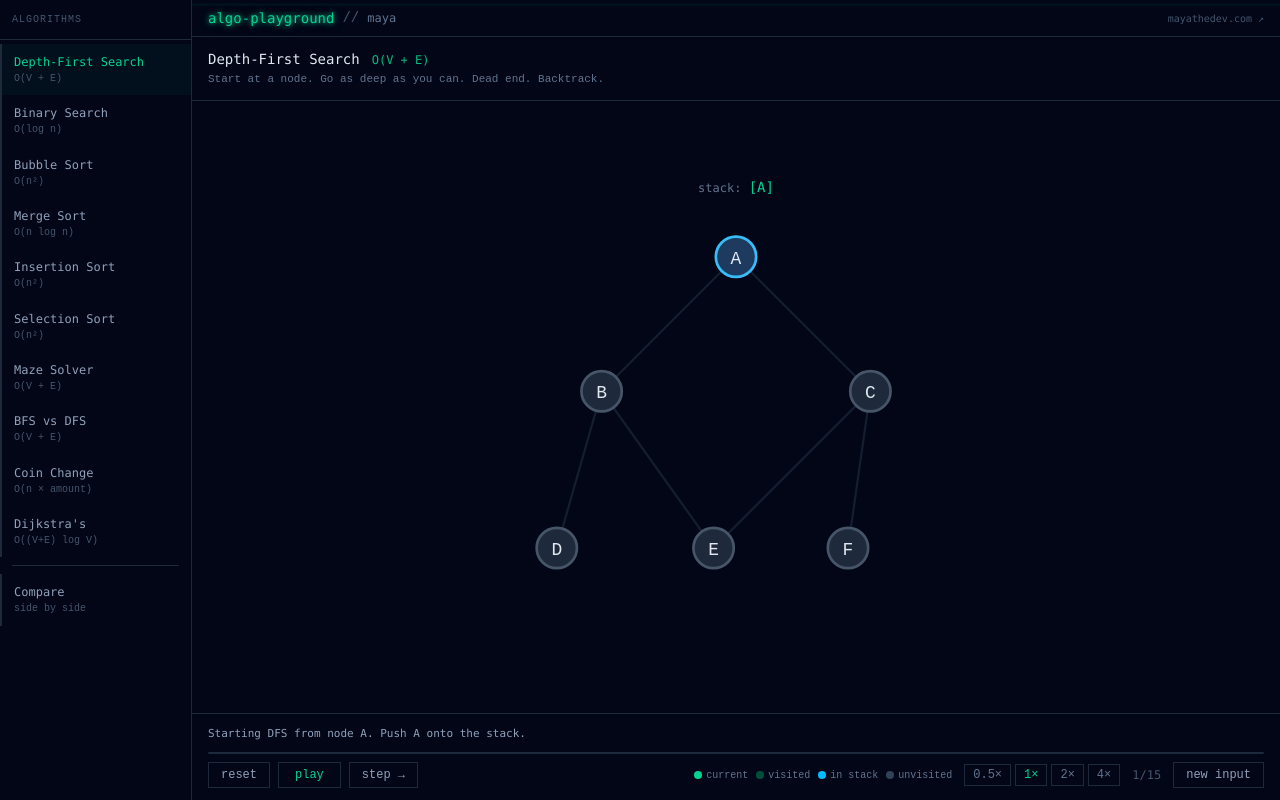
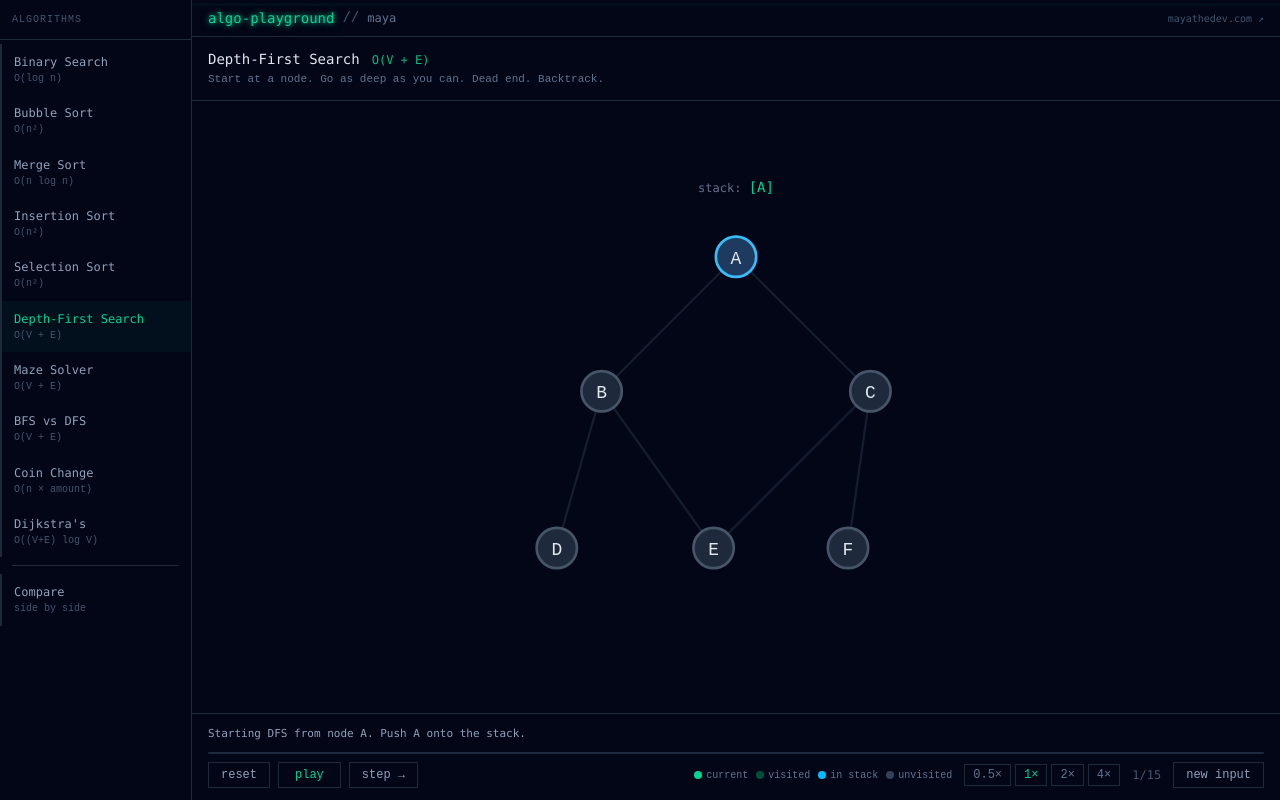
Before and after one commit to MayaTheDev/algo-playground, a React (Vite) app: page / in a window 1280 px wide. Built offline with nearby package versions, Linux system fonts and the light colour scheme.

Commit message:
refact: order algorithms by story day

```diff
--- a/src/App.tsx
+++ b/src/App.tsx
@@ -23,13 +23,7 @@ import type { AlgoId, AlgoMeta } from './types/algo.types'
 type View = AlgoId | 'compare'
 
 const ALGOS: AlgoMeta[] = [
-  {
-    id: 'depth-first-search',
-    label: 'Depth-First Search',
-    tag: '#DFS',
-    complexity: 'O(V + E)',
-    description: 'Start at a node. Go as deep as you can. Dead end. Backtrack.',
-  },
+  // Day 8 — searching
   {
     id: 'binary-search',
     label: 'Binary Search',
@@ -37,6 +31,7 @@ const ALGOS: AlgoMeta[] = [
     complexity: 'O(log n)',
     description: 'Divide a sorted array in half each step to find a target.',
   },
+  // Days 21–22 — sorting
   {
     id: 'bubble-sort',
     label: 'Bubble Sort',
@@ -65,6 +60,14 @@ const ALGOS: AlgoMeta[] = [
     complexity: 'O(n²)',
     description: 'Find the minimum element, place it at the front. Repeat.',
   },
+  // Day 23 — graph traversal
+  {
+    id: 'depth-first-search',
+    label: 'Depth-First Search',
+    tag: '#DFS',
+    complexity: 'O(V + E)',
+    description: 'Start at a node. Go as deep as you can. Dead end. Backtrack.',
+  },
   {
     id: 'maze',
     label: 'Maze Solver',
@@ -72,6 +75,7 @@ const ALGOS: AlgoMeta[] = [
     complexity: 'O(V + E)',
     description: 'Navigate a generated maze with DFS backtracking.',
   },
+  // Day 24 — BFS
   {
     id: 'bfs-vs-dfs',
     label: 'BFS vs DFS',
@@ -79,6 +83,7 @@ const ALGOS: AlgoMeta[] = [
     complexity: 'O(V + E)',
     description: 'Same graph, two traversal strategies. Stack vs queue.',
   },
+  // Day 25 — dynamic programming
   {
     id: 'coin-change',
     label: 'Coin Change',
@@ -86,6 +91,7 @@ const ALGOS: AlgoMeta[] = [
     complexity: 'O(n × amount)',
     description: 'Find minimum coins to make change. Classic dynamic programming.',
   },
+  // Day 26 — weighted graphs
   {
     id: 'dijkstra',
     label: 'Dijkstra\'s',
```
